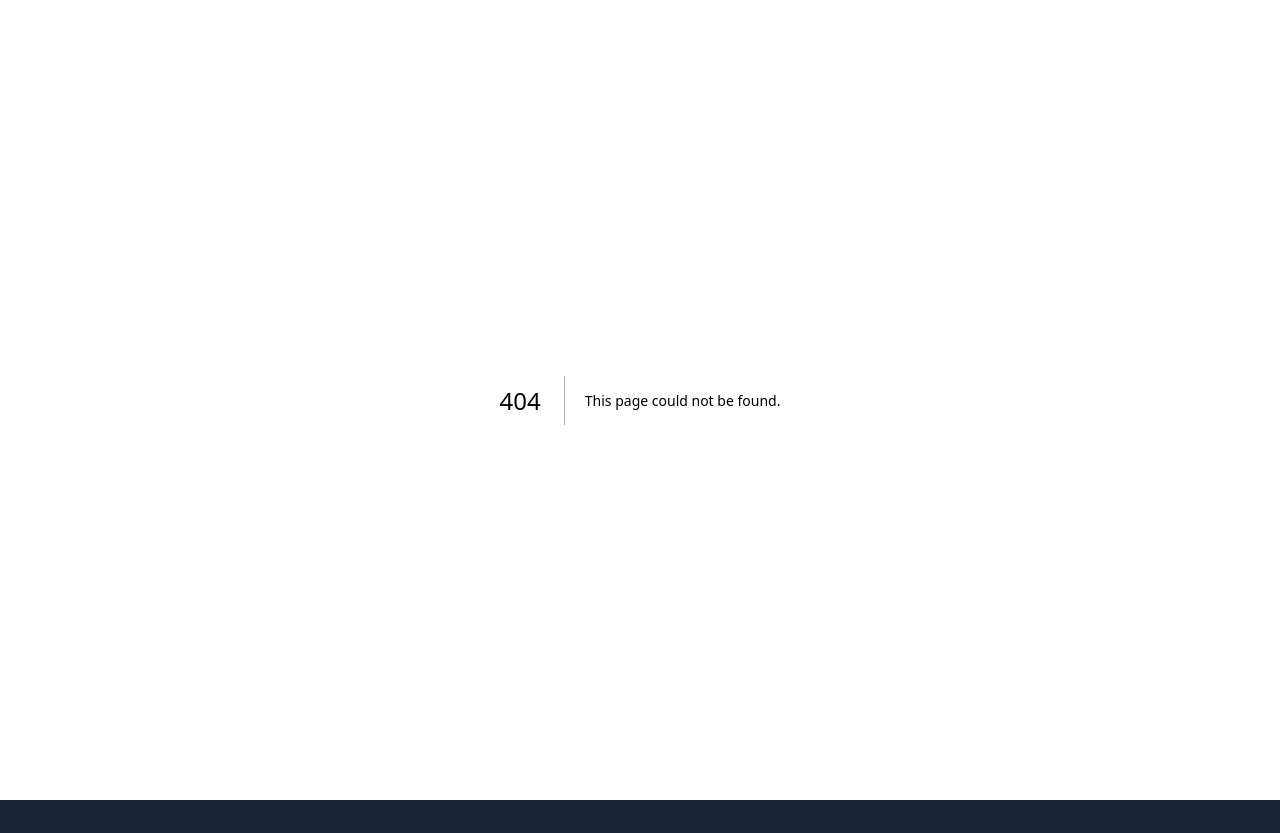
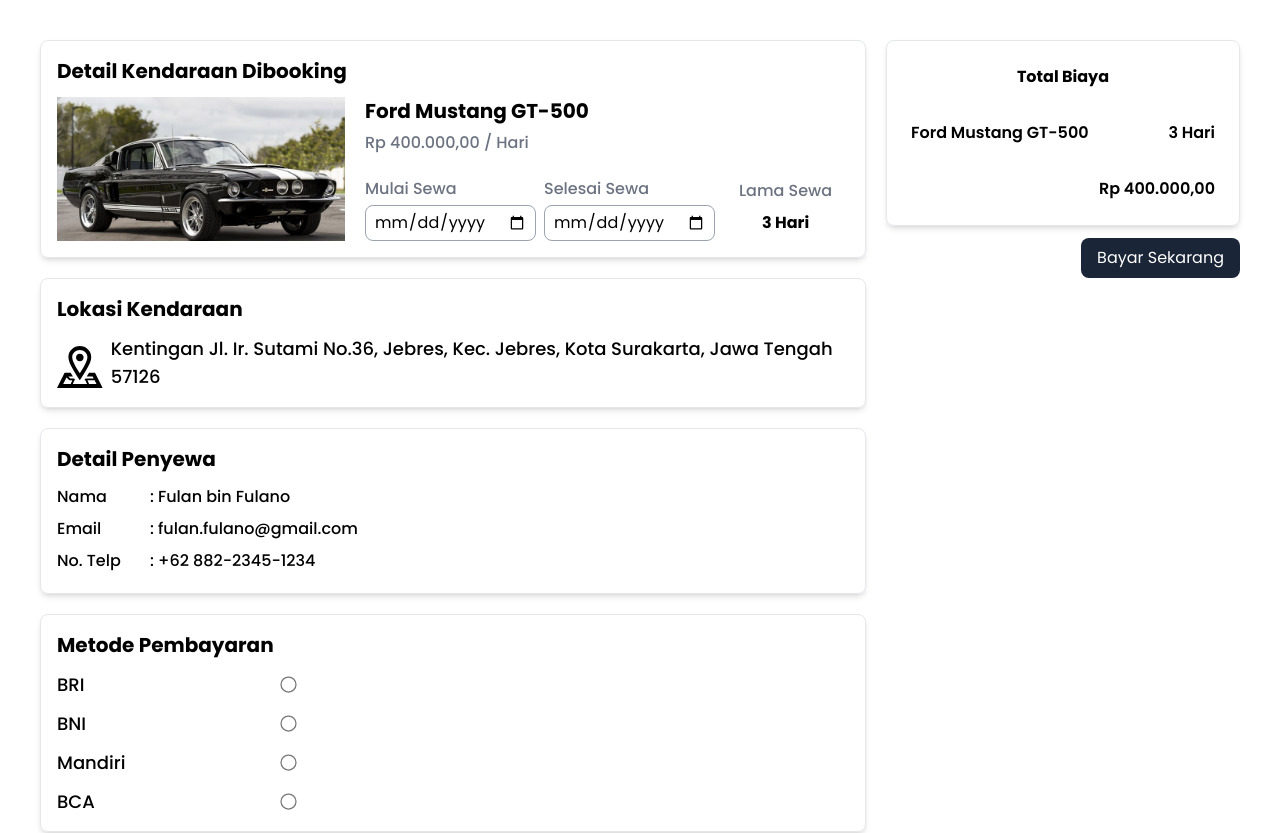
Before and after one commit to CukupBani/sevva, a Next.js app: page /SewaKendaraan in a window 1280 px wide. Before the commit this address had no page. Shown: the top 833 px of the page. Built offline with nearby package versions, Linux system fonts and the light colour scheme.

Commit message:
add location detail

```diff
--- /dev/null
+++ b/app/SewaKendaraan/page.tsx
@@ -0,0 +1,134 @@
+import React from 'react'
+
+const page = () => {
+  return (
+    <>
+        <section className='p-10 flex gap-5'>
+            {/* Rent Detail */}
+            <div className='w-[70%] flex flex-col gap-5'>
+                {/* Detail Barang */}
+                <div className='border rounded-lg p-4 shadow-md'>
+                    <h1 className='font-bold text-xl'>Detail Kendaraan Dibooking</h1>
+                    <div className='flex mt-3 gap-5'>
+
+                        <img src='/productImage/car1.jpeg' alt='foto-sewaan' className='h-36 w-72 object-cover'/>
+                        <div className='flex flex-col justify-between'>
+                            <div className='flex flex-col gap-1.5'>
+                                <h3 className='text-xl font-bold'>Ford Mustang GT-500</h3>
+                                <p className='font-medium text-gray-500'>Rp 400.000,00 / Hari</p>
+                            </div>
+
+                            <div className='flex items-center gap-2'>
+                                <div className='flex flex-col gap-1'>
+                                    <label className='text-gray-500 font-medium'>Mulai Sewa</label>
+                                    <input type='date' name='mulaiSewa' className='border border-gray-400 px-2 py-1 rounded-lg' />
+                                </div>
+                                <div className='flex flex-col gap-1'>
+                                    <label className='text-gray-500 font-medium'>Selesai Sewa</label>
+                                    <input type='date' name='selesaiSewa' className='border border-gray-400 px-2 py-1 rounded-lg' />
+                                </div>
+                                <div className='ml-4 flex flex-col gap-1'>
+                                    <label className='text-gray-500 font-medium'>Lama Sewa</label>
+                                    <p className='font-bold py-1 text-center'>3 Hari</p>
+                                </div>
+                            </div>
+                        </div>
+
+                    </div>
+                </div>
+                {/* End of Detail Barang */}
+
+                {/* Lokasi Kendaraan */}
+                <div className='border rounded-lg p-4 shadow-md'>
+                    <h1 className='font-bold text-xl'>Lokasi Kendaraan</h1>
+
+                    <div className='flex items-end mt-3 gap-2'>
+                        <svg xmlns="http://www.w3.org/2000/svg" width="48" height="48" viewBox="0 0 24 24"><path d="M12 3c2.131 0 4 1.73 4 3.702 0 2.05-1.714 4.941-4 8.561-2.286-3.62-4-6.511-4-8.561 0-1.972 1.869-3.702 4-3.702zm0-2c-3.148 0-6 2.553-6 5.702 0 3.148 2.602 6.907 6 12.298 3.398-5.391 6-9.15 6-12.298 0-3.149-2.851-5.702-6-5.702zm0 8c-1.105 0-2-.895-2-2s.895-2 2-2 2 .895 2 2-.895 2-2 2zm8 6h-3.135c-.385.641-.798 1.309-1.232 2h3.131l.5 1h-4.264l-.344.544-.289.456h.558l.858 2h-7.488l.858-2h.479l-.289-.456-.343-.544h-2.042l-1.011-1h2.42c-.435-.691-.848-1.359-1.232-2h-3.135l-4 8h24l-4-8zm-12.794 6h-3.97l1.764-3.528 1.516 1.528h1.549l-.859 2zm8.808-2h3.75l1 2h-3.892l-.858-2z"/></svg>
+                        <p className='font-medium text-lg'>Kentingan Jl. Ir. Sutami No.36, Jebres, Kec. Jebres, Kota Surakarta, Jawa Tengah 57126</p>
+                    </div>
+                </div>
+                {/* End of Lokasi Kendaraan */}
+
+                {/* Detail Penyewa */}
+                <div className='border rounded-lg p-4 shadow-md'>
+                    <h1 className='font-bold text-xl'>Detail Penyewa</h1>
+
+                    <table className='w-1/2 mt-2'>
+                        <tbody className='font-medium'>
+                            <tr>
+                                <td className='py-1'>Nama</td>
+                                <td className='py-1'>: Fulan bin Fulano</td>
+                            </tr>
+
+                            <tr>
+                                <td className='py-1'>Email</td>
+                                <td className='py-1'>: fulan.fulano@gmail.com</td>
+                            </tr>
+
+                            <tr>
+                                <td className='py-1'>No. Telp</td>
+                                <td className='py-1'>: +62 882-2345-1234</td>
+                            </tr>
+                        </tbody>
+                    </table>
+                </div>
+                {/* End of Detail Penyewa */}
+
+                {/* Metode Pembayaran */}
+                <div className='border rounded-lg p-4 shadow-md'>
+                    <h1 className='font-bold text-xl'>Metode Pembayaran</h1>
+
+                    <form className='w-[30%] mt-3 flex flex-col gap-3'>
+                        <div className='flex items-center justify-between text-[18px]'>
+                            <label className='font-medium'>BRI</label>
+                            <input type='radio' name='metodeBayar' value={'BRI'} className='scale-125' />
+                        </div>
+
+                        <div className='flex items-center justify-between text-[18px]'>
+                            <label className='font-medium'>BNI</label>
+                            <input type='radio' name='metodeBayar' value={'BNI'} className='scale-125' />
+                        </div>
+
+                        <div className='flex items-center justify-between text-[18px]'>
+                            <label className='font-medium'>Mandiri</label>
+                            <input type='radio' name='metodeBayar' value={'Mandiri'} className='scale-125' />
+                        </div>
+
+                        <div className='flex items-center justify-between text-[18px]'>
+                            <label className='font-medium'>BCA</label>
+                            <input type='radio' name='metodeBayar' value={'BCA'} className='scale-125' />
+                        </div>
+                    </form>
+                </div>
+                {/* End of Metode Pembayaran */}
+            </div>
+            {/* End of Rent Detail */}
+
+            {/* Tagihan */}
+            <div className='flex flex-col w-[30%]'>
+                <div className='h-fit border rounded-lg shadow-md p-6'>
+                    <h1 className='text-center font-bold'>Total Biaya</h1>
+
+                    <div className='flex items-center justify-between mt-8 font-semibold'>
+                        <h3>Ford Mustang GT-500</h3>
+                        <p>3 Hari</p>
+                    </div>
+
+                    <div className='flex items-center justify-end mt-8 font-semibold'>
+                        Rp 400.000,00
+                    </div>
+                </div>
+
+                <div className='flex items-center justify-end'>
+                    <button className='bg-[#1B2538] px-4 py-2 text-white w-fit mt-3 rounded-lg duration-200 hover:bg-black'>
+                        Bayar Sekarang
+                    </button>
+                </div>
+            </div>
+            {/* End of Tagihan */}
+        </section>
+    </>
+  )
+}
+
+export default page
```
